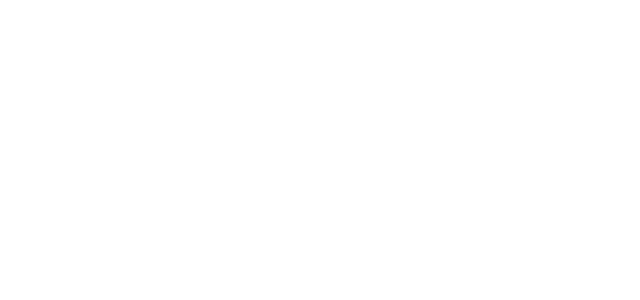
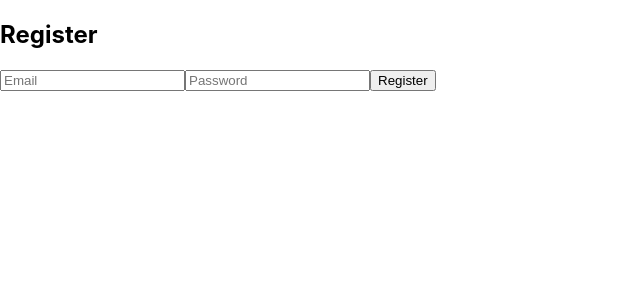
Before and after one commit to ArchieJRoss/Authentication-Project, a React (Create React App) app: page /register in a window 1280 px wide. Before the commit this address had no page. Shown: the top 300 px of the page, without its empty margins (0-640 px from the left). Built offline with nearby package versions, Linux system fonts and the light colour scheme.

Commit message:
Added register page and button as well as finalized mongo functionality

```diff
--- a/package.json
+++ b/package.json
@@ -8,6 +8,7 @@
     "@testing-library/user-event": "^13.5.0",
     "axios": "^1.7.5",
     "bcryptjs": "^2.4.3",
+    "cors": "^2.8.5",
     "express": "^4.19.2",
     "jsonwebtoken": "^9.0.2",
     "mongoose": "^8.6.0",
--- a/src/App.js
+++ b/src/App.js
@@ -3,6 +3,7 @@ import { BrowserRouter as Router, Routes, Route, Navigate } from 'react-router-d
 import Home from './components/Home';
 import Login from './components/Login';
 import Dashboard from './components/Dashboard';
+import Register from './components/Register';
 
 function App() {
   const isAuthenticated = localStorage.getItem('token');
@@ -10,7 +11,8 @@ function App() {
     <Router>
       <Routes>
         <Route path="/" element={<Home />} />
-        <Route path="/login" component={Login} />
+        <Route path="/login" element={<Login />} />
+        <Route path="/register" element={<Register />} />
         {/*protected routes*/}
         <Route path="/dashboard" element={isAuthenticated ? <Dashboard /> : <Navigate to="/login" />} />
       </Routes>
--- a/src/components/Login.js
+++ b/src/components/Login.js
@@ -17,6 +17,11 @@ const Login = () => {
             console.error('Login failed:', error);
             }
         };
+
+    const handleRegisterClick = () => {
+        navigate('/register');
+    }
+
     return (
         <form onSubmit={handleSubmit}>
             <div>
@@ -28,6 +33,7 @@ const Login = () => {
                 <input type="password" value={password} onChange={(e) => setPassword(e.target.value)} />
             </div>
             <button type="submit">Login</button>
+            <button onClick={handleRegisterClick}>Register</button>
         </form>
         );
 };
--- /dev/null
+++ b/src/components/Register.js
@@ -0,0 +1,55 @@
+import React, { useState } from 'react';
+import axios from 'axios';
+import { useNavigate } from 'react-router-dom';
+
+const Register = () => {
+    const [formData, setFormData] = useState({
+        email: '',
+        password: ''
+    });
+
+    const { email, password } = formData;
+    const navigate = useNavigate();
+
+    const handleChange = (e) => {
+        setFormData({ ...formData, [e.target.name]: e.target.value });
+    };
+
+    const handleSubmit = async (e) => {
+        e.preventDefault();
+        try {
+            await axios.post('http://localhost:5001/api/auth/register', formData);
+            alert('Registration successful');
+            navigate('/login');
+        } catch (error) {
+            alert(`Error registering user: ${error.response?.data || error.message}`);
+        }
+    };
+
+    return (
+        <div>
+            <h2>Register</h2>
+            <form onSubmit={handleSubmit}>
+                <input
+                    type="email"
+                    name="email"
+                    value={email}
+                    onChange={handleChange}
+                    placeholder="Email"
+                    required
+                />
+                <input
+                    type="password"
+                    name="password"
+                    value={password}
+                    onChange={handleChange}
+                    placeholder="Password"
+                    required
+                />
+                <button type="submit">Register</button>
+            </form>
+        </div>
+    );
+};
+
+export default Register;
```
Also changed, not shown: server.js (added, +82 -0 lines), src/server.js (deleted, +0 -79 lines), src/Login.css (deleted), src/components/Login.css (added), 1 other file (tests, documents, lock files or other folders).
